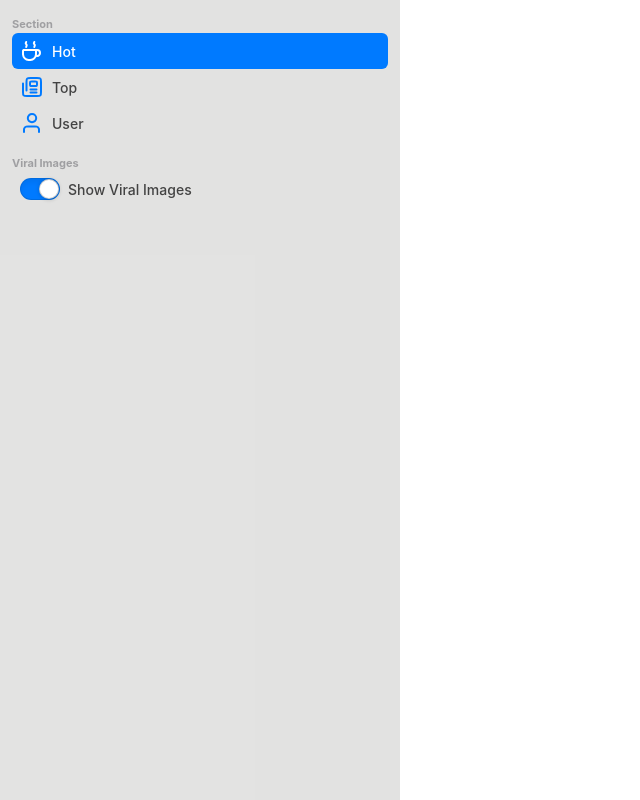
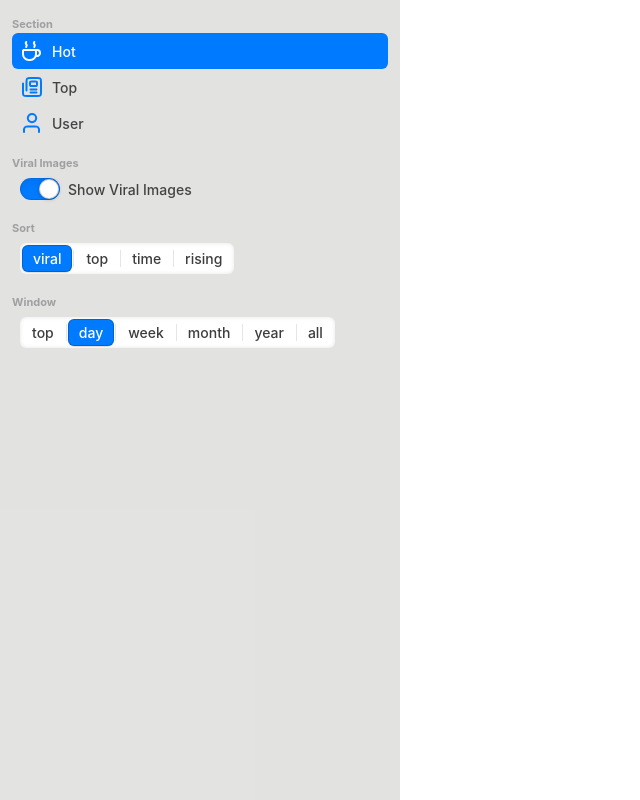
Before and after one commit to ValentinHLica/imgur-task, a React (Create React App) app: page / in a window 1280 px wide. Shown: the whole page, without its empty margins (0-640 px from the left). Built offline with nearby package versions, Linux system fonts and the light colour scheme; a web font is replaced by a local one.

Commit message:
implemented filters

```diff
--- a/src/components/CustomIcons.tsx
+++ b/src/components/CustomIcons.tsx
@@ -1,3 +1,5 @@
+import React from "react";
+
 export const HotCoffeIcon = () => (
   <svg xmlns="http://www.w3.org/2000/svg" width="24" height="24" fill="none">
     <g stroke="currentColor" strokeWidth="2">
--- a/src/components/UI/CheckBox.tsx
+++ b/src/components/UI/CheckBox.tsx
@@ -4,14 +4,16 @@ import styles from "@styles/components/UI/checkbox.module.scss";
 
 type Props = {
   checked?: boolean;
+  onClick?: () => void;
 };
 
-const CheckBox: React.FC<Props> = ({ checked = false }) => {
+const CheckBox: React.FC<Props> = ({ checked = false, onClick }) => {
   return (
     <div
       className={`${styles.checkbox} ${
         checked ? styles.checkbox__checked : ""
       }`}
+      onClick={onClick}
     >
       <div className={styles.checkbox__circle} />
     </div>
--- /dev/null
+++ b/src/components/UI/Segment.tsx
@@ -0,0 +1,40 @@
+import React from "react";
+
+import styles from "@styles/components/UI/segment.module.scss";
+
+type Props = {
+  items: {
+    title: string;
+    onClick: () => void;
+    selected: boolean;
+  }[];
+  disabled?: boolean;
+};
+
+const Segment: React.FC<Props> = ({ items, disabled = false }) => {
+  return (
+    <ul
+      className={`${styles.segment} ${
+        disabled ? styles[`segment--disabled`] : ""
+      }`}
+    >
+      {items.map(({ title, onClick, selected }, index) => (
+        <li
+          key={index}
+          onClick={() => {
+            if (!disabled) {
+              onClick();
+            }
+          }}
+          className={`${styles.segment__item} ${
+            selected ? styles["segment__item--selected"] : ""
+          }`}
+        >
+          {title}
+        </li>
+      ))}
+    </ul>
+  );
+};
+
+export default Segment;
--- a/src/components/UI/index.tsx
+++ b/src/components/UI/index.tsx
@@ -1,3 +1,4 @@
 import CheckBox from "./CheckBox";
+import Segment from "./Segment";
 
-export { CheckBox };
+export { CheckBox, Segment };
--- a/src/data/sidebar.tsx
+++ b/src/data/sidebar.tsx
@@ -2,14 +2,14 @@ import React from "react";
 import { useDispatch } from "react-redux";
 
 import { HotCoffeIcon, NewsPaperIcon, UserIcon } from "@components/CustomIcons";
-import { CheckBox } from "@components/UI";
-import { setSection, setShowViral } from "@state/posts";
+import { CheckBox, Segment } from "@components/UI";
+import { setSection, setShowViral, setSort, setWindow } from "@state/posts";
 import { useSelector } from "react-redux";
 import { InitialState } from "@interface/posts";
 
 // eslint-disable-next-line import/no-anonymous-default-export
 export default () => {
-  const { showViral } = useSelector(
+  const { showViral, window, sort, section } = useSelector(
     (state: { posts: InitialState }) => state.posts
   );
   const dispatch = useDispatch();
@@ -50,10 +50,116 @@ export default () => {
         {
           title: "Show Viral Images",
           icon: null,
-          children: <CheckBox checked={showViral} />,
-          onClick: () => {
-            dispatch(setShowViral(!showViral));
-          },
+          children: (
+            <CheckBox
+              checked={showViral}
+              onClick={() => dispatch(setShowViral(!showViral))}
+            />
+          ),
+          onClick: () => {},
+        },
+      ],
+    },
+    {
+      title: "Sort",
+      items: [
+        {
+          title: "",
+          icon: null,
+          children: (
+            <Segment
+              items={[
+                {
+                  title: "viral",
+                  onClick: () => {
+                    dispatch(setSort("viral"));
+                  },
+                  selected: sort === "viral",
+                },
+                {
+                  title: "top",
+                  onClick: () => {
+                    dispatch(setSort("top"));
+                  },
+                  selected: sort === "top",
+                },
+                {
+                  title: "time",
+                  onClick: () => {
+                    dispatch(setSort("time"));
+                  },
+                  selected: sort === "time",
+                },
+                {
+                  title: "rising",
+                  onClick: () => {
+                    dispatch(setSort("rising"));
+                  },
+                  selected: sort === "rising",
+                },
+              ]}
+            />
+          ),
+          onClick: () => {},
+        },
+      ],
+    },
+    {
+      title: "Window",
+      items: [
+        {
+          title: "",
+          icon: null,
+          children: (
+            <Segment
+              disabled={section !== "hot"}
+              items={[
+                {
+                  title: "top",
+                  onClick: () => {
+                    dispatch(setWindow("top"));
+                  },
+                  selected: window === "top",
+                },
+                {
+                  title: "day",
+                  onClick: () => {
+                    dispatch(setWindow("day"));
+                  },
+                  selected: window === "day",
+                },
+                {
+                  title: "week",
+                  onClick: () => {
+                    dispatch(setWindow("week"));
+                  },
+                  selected: window === "week",
+                },
+                {
+                  title: "month",
+                  onClick: () => {
+                    dispatch(setWindow("month"));
+                  },
+                  selected: window === "month",
+                },
+                {
+                  title: "year",
+                  onClick: () => {
+                    dispatch(setWindow("year"));
+                  },
+                  selected: window === "year",
+                },
+                {
+                  title: "all",
+                  onClick: () => {
+                    dispatch(setWindow("all"));
+                  },
+                  selected: window === "all",
+                },
+              ]}
+            />
+          ),
+          onClick: () => {},
         },
       ],
     },
--- a/src/state/posts.ts
+++ b/src/state/posts.ts
@@ -1,6 +1,11 @@
 import { createSlice, PayloadAction } from "@reduxjs/toolkit";
 
-import { InitialState, SortSection } from "@interface/posts";
+import {
+  InitialState,
+  SortSection,
+  SortType,
+  SortWindow,
+} from "@interface/posts";
 
 const initialState: InitialState = {
   data: null,
@@ -11,13 +16,6 @@ const initialState: InitialState = {
   page: 1,
   showViral: true,
 };
-
-// export const addPosts = async () => {
-//   return {
-//     type: PostsActions.ADD_POSTS,
-//     payload: amount,
-//   };
-// };
 
 export const posts = createSlice({
   name: "posts",
@@ -33,9 +31,22 @@ export const posts = createSlice({
     setSection: (state, action: PayloadAction<SortSection>) => {
       state.section = action.payload;
     },
+    setWindow: (state, action: PayloadAction<SortWindow>) => {
+      state.window = action.payload;
+    },
+    setSort: (state, action: PayloadAction<SortType>) => {
+      state.sort = action.payload;
+    },
   },
 });
 
-export const { setPosts, setLoading, setShowViral, setSection } = posts.actions;
+export const {
+  setPosts,
+  setLoading,
+  setShowViral,
+  setSection,
+  setWindow,
+  setSort,
+} = posts.actions;
 
 export default posts.reducer;
--- a/src/styles/components/UI/checkbox.module.scss
+++ b/src/styles/components/UI/checkbox.module.scss
@@ -6,6 +6,7 @@
   box-shadow: inset 0px 4px 4px rgba(0, 0, 0, 0.05);
   border-radius: 100px;
   transition: background-color 0.3s ease;
+  cursor: pointer;
 
   &__checked {
     background-color: #007aff;
--- /dev/null
+++ b/src/styles/components/UI/segment.module.scss
@@ -0,0 +1,55 @@
+@import "../../typography";
+
+.segment {
+  border-radius: 6px;
+  background: white;
+  box-shadow: inset 0px 0px 4px rgba(0, 0, 0, 0.1);
+  border-radius: 6px;
+  display: flex;
+  align-items: center;
+
+  &--disabled {
+    background: rgb(207, 207, 207);
+
+    .segment__item {
+      &--selected {
+        background-color: rgb(184, 184, 184) !important;
+      }
+    }
+  }
+
+  .segment__item {
+    position: relative;
+    padding: 4px 10px;
+    margin: 2px;
+    border-radius: 6px;
+    color: #3d3d3d;
+    transition: background-color 0.3s ease, color 0.3s ease;
+    cursor: pointer;
+
+    &--selected {
+      background-color: #007aff;
+      border: 0.5px solid rgba(0, 0, 0, 0.2);
+      box-shadow: 0px 0.5px 1px rgba(0, 0, 0, 0.2);
+      color: white;
+    }
+
+    &::after {
+      content: "";
+      position: absolute;
+      right: -3px;
+      top: 4px;
+      bottom: 4px;
+      width: 1px;
+      background-color: #8e8e933a;
+    }
+
+    &:last-child {
+      &::after {
+        display: none;
+      }
+    }
+
+    @include typography(14px, normal, 500, 17px, 0em, center);
+  }
+}
--- a/src/styles/components/sidebar.module.scss
+++ b/src/styles/components/sidebar.module.scss
@@ -27,7 +27,6 @@
           padding: 6px 8px;
           border-radius: 6px;
           transition: background-color 0.3s ease;
-          cursor: pointer;
 
           svg {
             path {
@@ -38,10 +37,6 @@
 
           &--selected {
             background-color: #007aff;
-
-            &:hover {
-              background-color: #0272e9 !important;
-            }
 
             .link__title {
               color: white !important;
@@ -54,10 +49,6 @@
             }
           }
 
-          &:hover {
-            background-color: #c9c9c8;
-          }
-
           .link__title {
             color: #434343;
 
```
Also changed, not shown: 2 other files (tests, documents, lock files or other folders).
